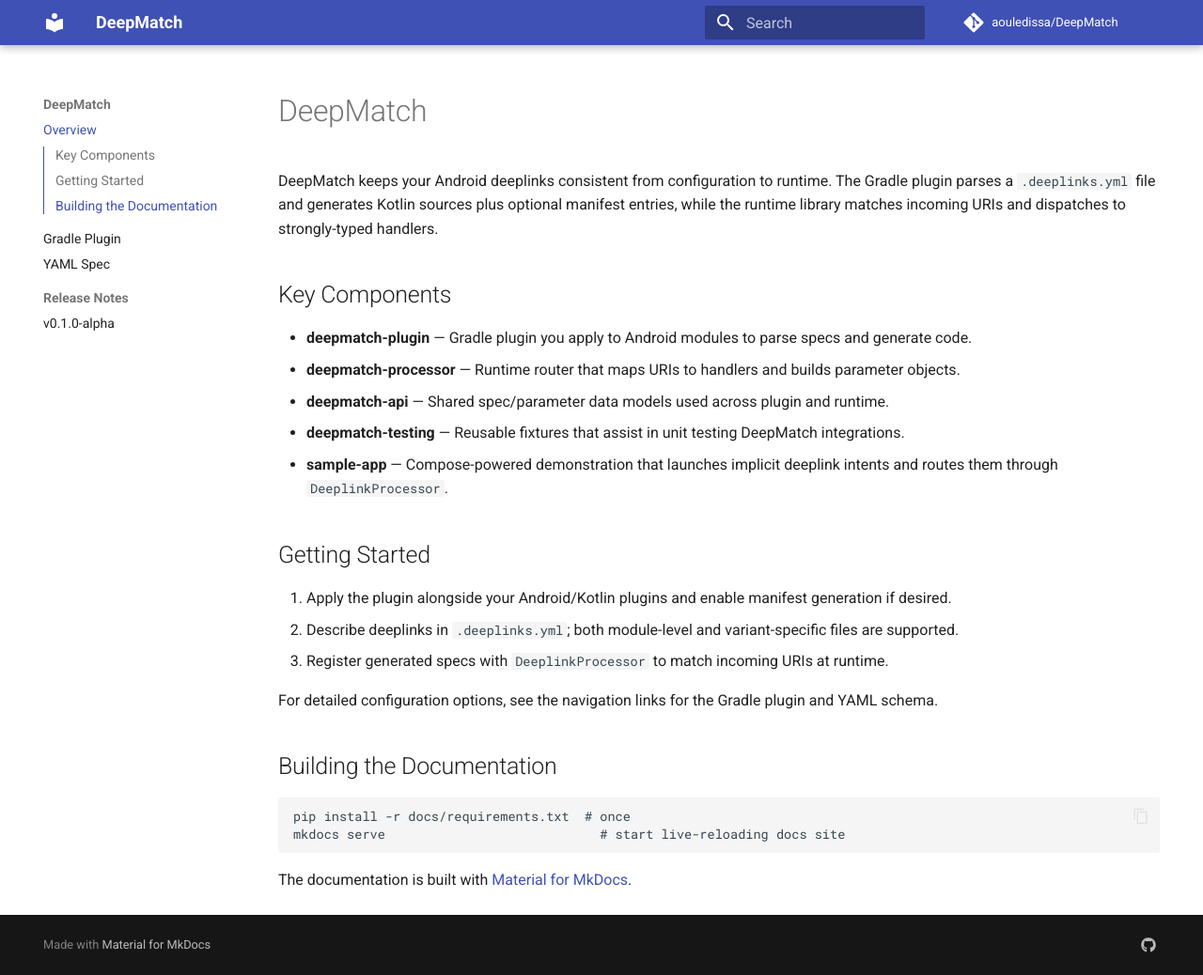
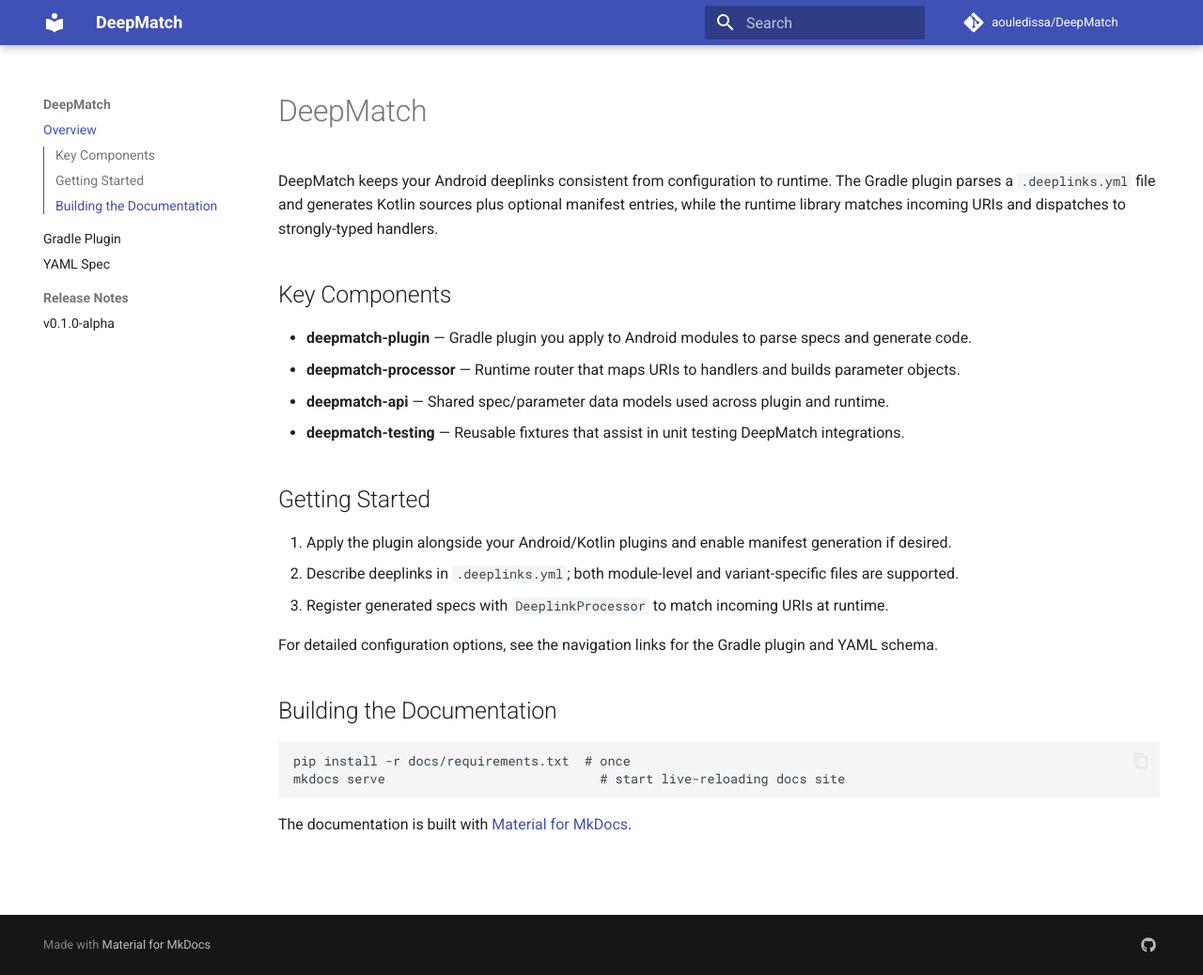
Before and after one commit to aouledissa/deep-match, an MkDocs documentation site: the page built from docs/index.md, in a window 1280 px wide and 1038 px high. Shown: the whole window at 94% size. Built offline with MkDocs 1.6.1 and Material for MkDocs 9.7.7, drawn with Linux system fonts in a browser that asks for light colours; comment, search, counter and statistics services are not loaded.

Commit message:
Update index.md

```diff
--- a/docs/index.md
+++ b/docs/index.md
@@ -10,8 +10,6 @@
 - **deepmatch-processor** — Runtime router that maps URIs to handlers and builds parameter objects.
 - **deepmatch-api** — Shared spec/parameter data models used across plugin and runtime.
 - **deepmatch-testing** — Reusable fixtures that assist in unit testing DeepMatch integrations.
-- **sample-app** — Compose-powered demonstration that launches implicit deeplink intents and routes
-them through `DeeplinkProcessor`.
 
 ## Getting Started
 
```
